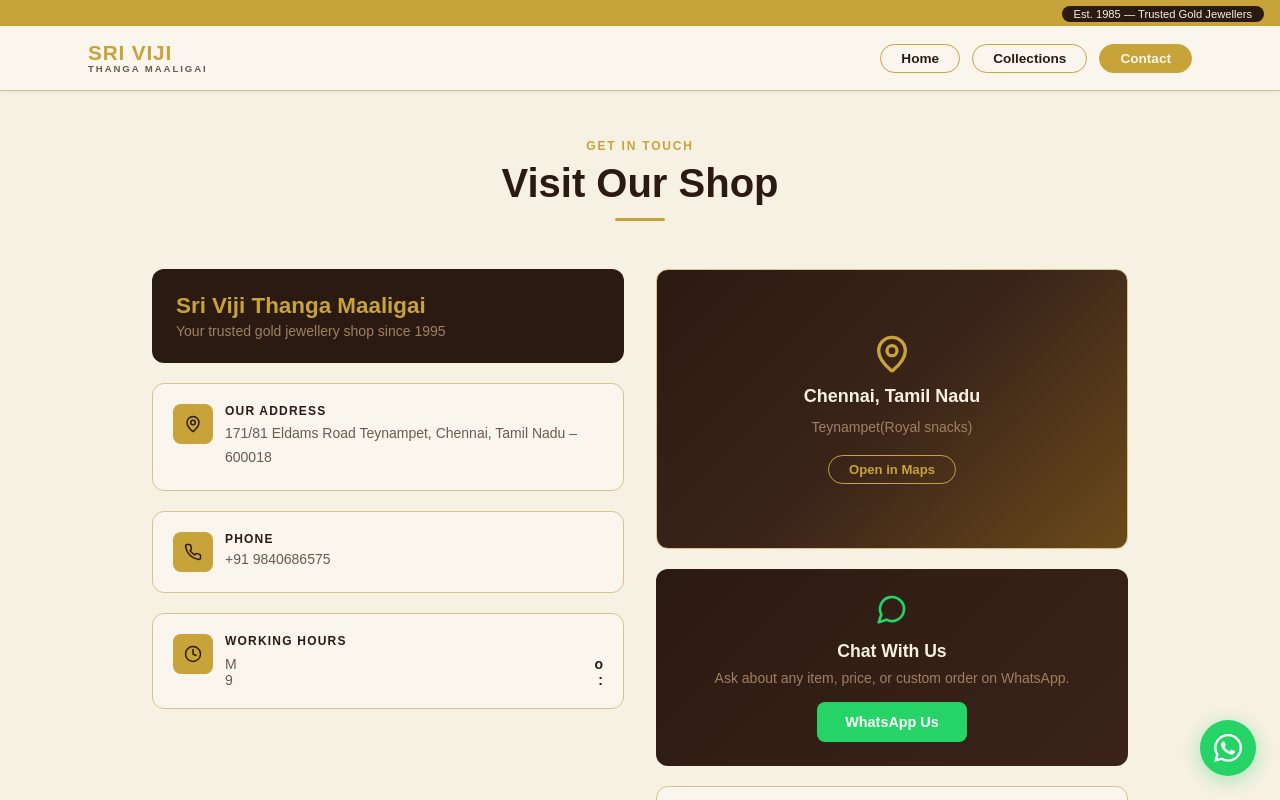
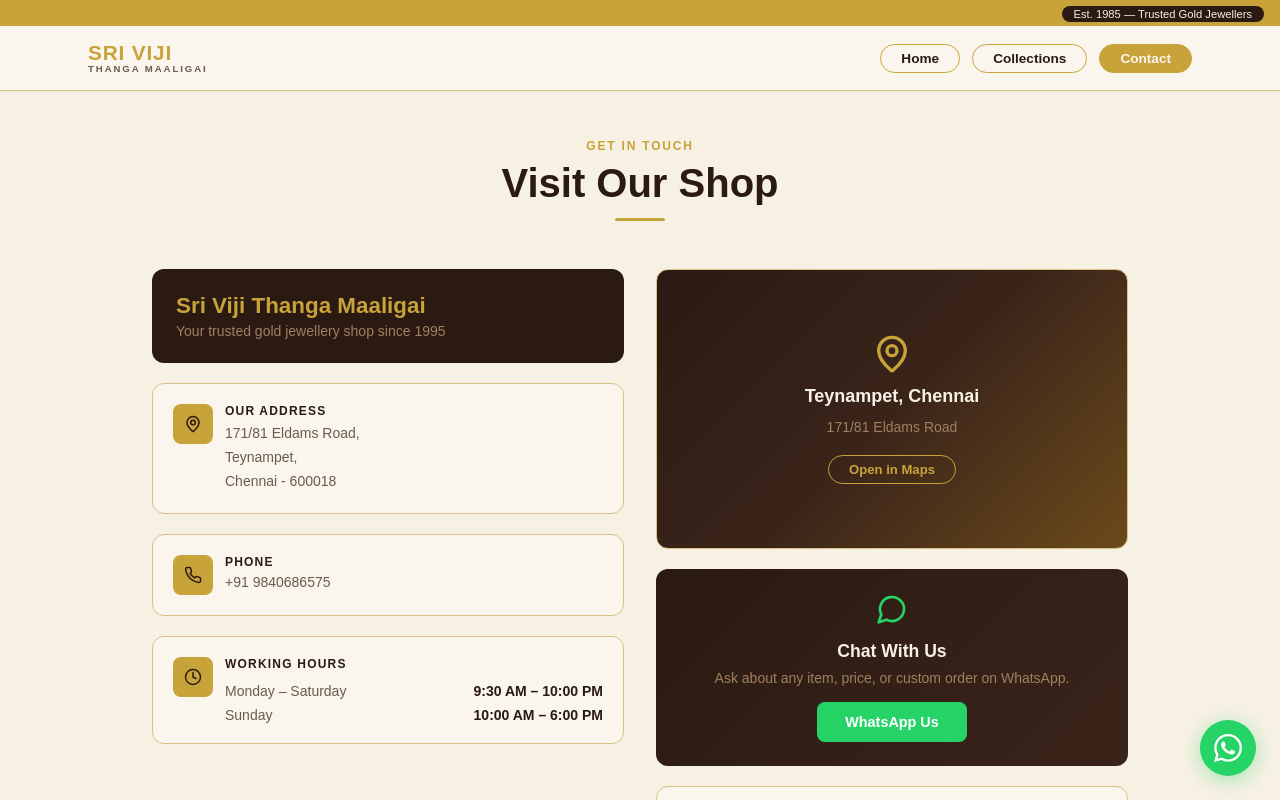
Before and after one commit to preeth08-git/sri-viji-thanga-maaligai, a React (Vite) app: page / in a window 1280 px wide. Both pictures are taken after a click on the button "Contact". Shown: the top 800 px of the page. Built offline with nearby package versions, Linux system fonts and the light colour scheme.

Commit message:
small edit

```diff
--- a/src/pages/Contact.jsx
+++ b/src/pages/Contact.jsx
@@ -11,53 +11,56 @@
         </div>
 
         <div style={{ display: "grid", gridTemplateColumns: "repeat(auto-fit, minmax(300px, 1fr))", gap: "32px", alignItems: "start" }}>
-          {/* Left column */}
           <div style={{ display: "flex", flexDirection: "column", gap: "20px" }}>
             <div style={{ backgroundColor: "#2B1A12", borderRadius: "12px", padding: "24px" }}>
               <h2 style={{ color: "#C8A33A", fontSize: "1.4rem", fontWeight: "bold", marginBottom: "4px" }}>Sri Viji Thanga Maaligai</h2>
               <p style={{ color: "#A08060", fontSize: "0.875rem" }}>Your trusted gold jewellery shop since 1995</p>
             </div>
 
-            {[
-              { icon: <MapPin size={18} color="#2B1A12" />, title: "Our Address", content: "171/81 Eldams Road Teynampet, Chennai, Tamil Nadu – 600018", isPhone: false },
-              { icon: <Phone size={18} color="#2B1A12" />, title: "Phone", content: "+91 9840686575", isPhone: true },
-            ].map((card) => (
-              <div key={card.title} style={{ border: "1.5px solid #D7C28A", borderRadius: "12px", padding: "20px", backgroundColor: "#FAF6EE" }}>
-                <div style={{ display: "flex", alignItems: "flex-start", gap: "12px" }}>
-                  <div style={{ width: 40, height: 40, borderRadius: "8px", backgroundColor: "#C8A33A", display: "flex", alignItems: "center", justifyContent: "center", flexShrink: 0 }}>{card.icon}</div>
-                  <div>
-                    <h3 style={{ color: "#2B1A12", fontSize: "0.75rem", fontWeight: "bold", textTransform: "uppercase", letterSpacing: "0.1em", marginBottom: "4px" }}>{card.title}</h3>
-                    {card.isPhone
-                      ? <a href="tel:+91 9840686575" style={{ color: "#6B5A4B", fontSize: "0.875rem", textDecoration: "none" }}>{card.content}</a>
-                      : <p style={{ color: "#6B5A4B", fontSize: "0.875rem", lineHeight: 1.7, whiteSpace: "pre-line", margin: 0 }}>{card.content}</p>}
-                  </div>
+            <div style={{ border: "1.5px solid #D7C28A", borderRadius: "12px", padding: "20px", backgroundColor: "#FAF6EE" }}>
+              <div style={{ display: "flex", alignItems: "flex-start", gap: "12px" }}>
+                <div style={{ width: 40, height: 40, borderRadius: "8px", backgroundColor: "#C8A33A", display: "flex", alignItems: "center", justifyContent: "center", flexShrink: 0 }}><MapPin size={18} color="#2B1A12" /></div>
+                <div>
+                  <h3 style={{ color: "#2B1A12", fontSize: "0.75rem", fontWeight: "bold", textTransform: "uppercase", letterSpacing: "0.1em", marginBottom: "4px" }}>Our Address</h3>
+                  <p style={{ color: "#6B5A4B", fontSize: "0.875rem", lineHeight: 1.7, margin: 0 }}>171/81 Eldams Road,<br />Teynampet,<br />Chennai - 600018</p>
                 </div>
               </div>
-            ))}
+            </div>
+
+            <div style={{ border: "1.5px solid #D7C28A", borderRadius: "12px", padding: "20px", backgroundColor: "#FAF6EE" }}>
+              <div style={{ display: "flex", alignItems: "flex-start", gap: "12px" }}>
+                <div style={{ width: 40, height: 40, borderRadius: "8px", backgroundColor: "#C8A33A", display: "flex", alignItems: "center", justifyContent: "center", flexShrink: 0 }}><Phone size={18} color="#2B1A12" /></div>
+                <div>
+                  <h3 style={{ color: "#2B1A12", fontSize: "0.75rem", fontWeight: "bold", textTransform: "uppercase", letterSpacing: "0.1em", marginBottom: "4px" }}>Phone</h3>
+                  <a href="tel:+919840686575" style={{ color: "#6B5A4B", fontSize: "0.875rem", textDecoration: "none" }}>+91 9840686575</a>
+                </div>
+              </div>
+            </div>
 
             <div style={{ border: "1.5px solid #D7C28A", borderRadius: "12px", padding: "20px", backgroundColor: "#FAF6EE" }}>
               <div style={{ display: "flex", alignItems: "flex-start", gap: "12px" }}>
                 <div style={{ width: 40, height: 40, borderRadius: "8px", backgroundColor: "#C8A33A", display: "flex", alignItems: "center", justifyContent: "center", flexShrink: 0 }}><Clock size={18} color="#2B1A12" /></div>
                 <div style={{ flex: 1 }}>
-                  <h3 style={{ color: "#2B1A12", fontSize: "0.75rem", fontWeight: "bold", textTransform: "uppercase", letterSpacing: "0.1em", marginBottom: "8px" }}>Working Hours</h3>
-                  {["Monday – Sunday", "9:30 AM – 10:00 PM"].map(([day, hours]) => (
-                    <div key={day} style={{ display: "flex", justifyContent: "space-between", gap: "16px" }}>
-                      <span style={{ color: "#6B5A4B", fontSize: "0.875rem" }}>{day}</span>
-                      <span style={{ color: "#2B1A12", fontSize: "0.875rem", fontWeight: 600 }}>{hours}</span>
-                    </div>
-                  ))}
+                  <h3 style={{ color: "#2B1A12", fontSize: "0.75rem", fontWeight: "bold", textTransform: "uppercase", letterSpacing: "0.1em", marginBottom: "12px" }}>Working Hours</h3>
+                  <div style={{ display: "flex", justifyContent: "space-between", gap: "16px", marginBottom: "8px" }}>
+                    <span style={{ color: "#6B5A4B", fontSize: "0.875rem" }}>Monday – Saturday</span>
+                    <span style={{ color: "#2B1A12", fontSize: "0.875rem", fontWeight: 600 }}>9:30 AM – 10:00 PM</span>
+                  </div>
+                  <div style={{ display: "flex", justifyContent: "space-between", gap: "16px" }}>
+                    <span style={{ color: "#6B5A4B", fontSize: "0.875rem" }}>Sunday</span>
+                    <span style={{ color: "#2B1A12", fontSize: "0.875rem", fontWeight: 600 }}>10:00 AM – 6:00 PM</span>
+                  </div>
                 </div>
               </div>
             </div>
           </div>
 
-          {/* Right column */}
           <div style={{ display: "flex", flexDirection: "column", gap: "20px" }}>
             <div style={{ border: "1.5px solid #D7C28A", borderRadius: "12px", overflow: "hidden", height: "280px", background: "linear-gradient(135deg, #2B1A12 0%, #3A241A 50%, #6B4A1A 100%)", display: "flex", flexDirection: "column", alignItems: "center", justifyContent: "center", gap: "12px" }}>
               <MapPin size={40} color="#C8A33A" />
-              <p style={{ color: "#F7F1E4", fontSize: "1.125rem", fontWeight: 600 }}>Chennai, Tamil Nadu</p>
-              <p style={{ color: "#A08060", fontSize: "0.875rem" }}>Teynampet(Royal snacks)</p>
-              <a href="https://maps.google.com/?q=Kumbakonam,+Tamil+Nadu" target="_blank" rel="noopener noreferrer"
+              <p style={{ color: "#F7F1E4", fontSize: "1.125rem", fontWeight: 600 }}>Teynampet, Chennai</p>
+              <p style={{ color: "#A08060", fontSize: "0.875rem" }}>171/81 Eldams Road</p>
+              <a href="https://maps.google.com/?q=171+Eldams+Road+Teynampet+Chennai" target="_blank" rel="noopener noreferrer"
                 style={{ border: "1.5px solid #C8A33A", color: "#C8A33A", borderRadius: "999px", padding: "6px 20px", fontSize: "0.82rem", fontWeight: 600, textDecoration: "none", marginTop: "8px" }}>
                 Open in Maps
               </a>
@@ -75,7 +78,7 @@
 
             <div style={{ border: "1.5px solid #D7C28A", borderRadius: "12px", padding: "16px 20px", backgroundColor: "#FAF6EE" }}>
               <p style={{ color: "#6B5A4B", fontSize: "0.875rem", textAlign: "center", lineHeight: 1.7 }}>
-                💛 We also do <strong style={{ color: "#2B1A12" }}>custom orders</strong> for weddings and special occasions.
+                We also do <strong style={{ color: "#2B1A12" }}>custom orders</strong> for weddings and special occasions.
               </p>
             </div>
           </div>
```
